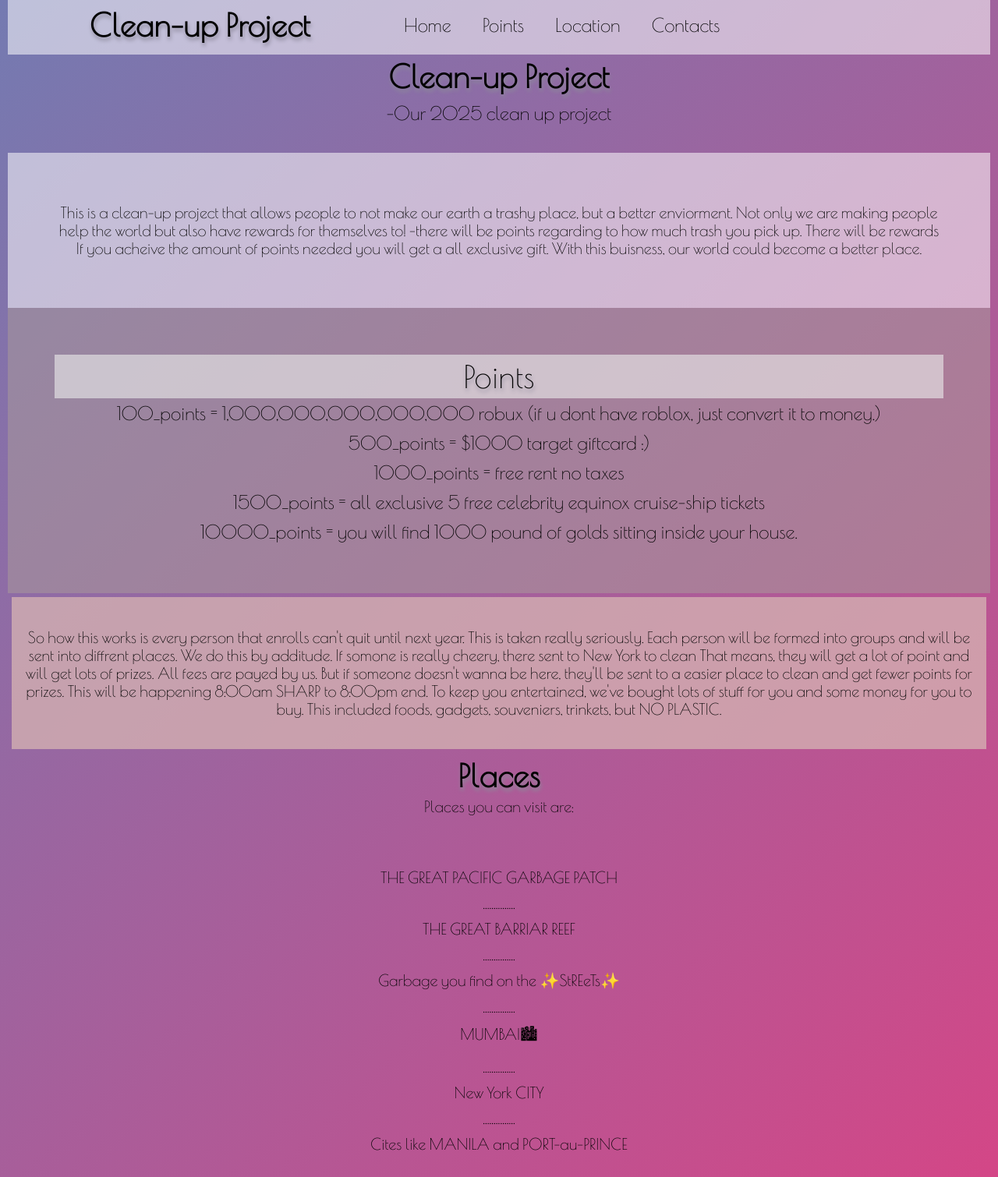
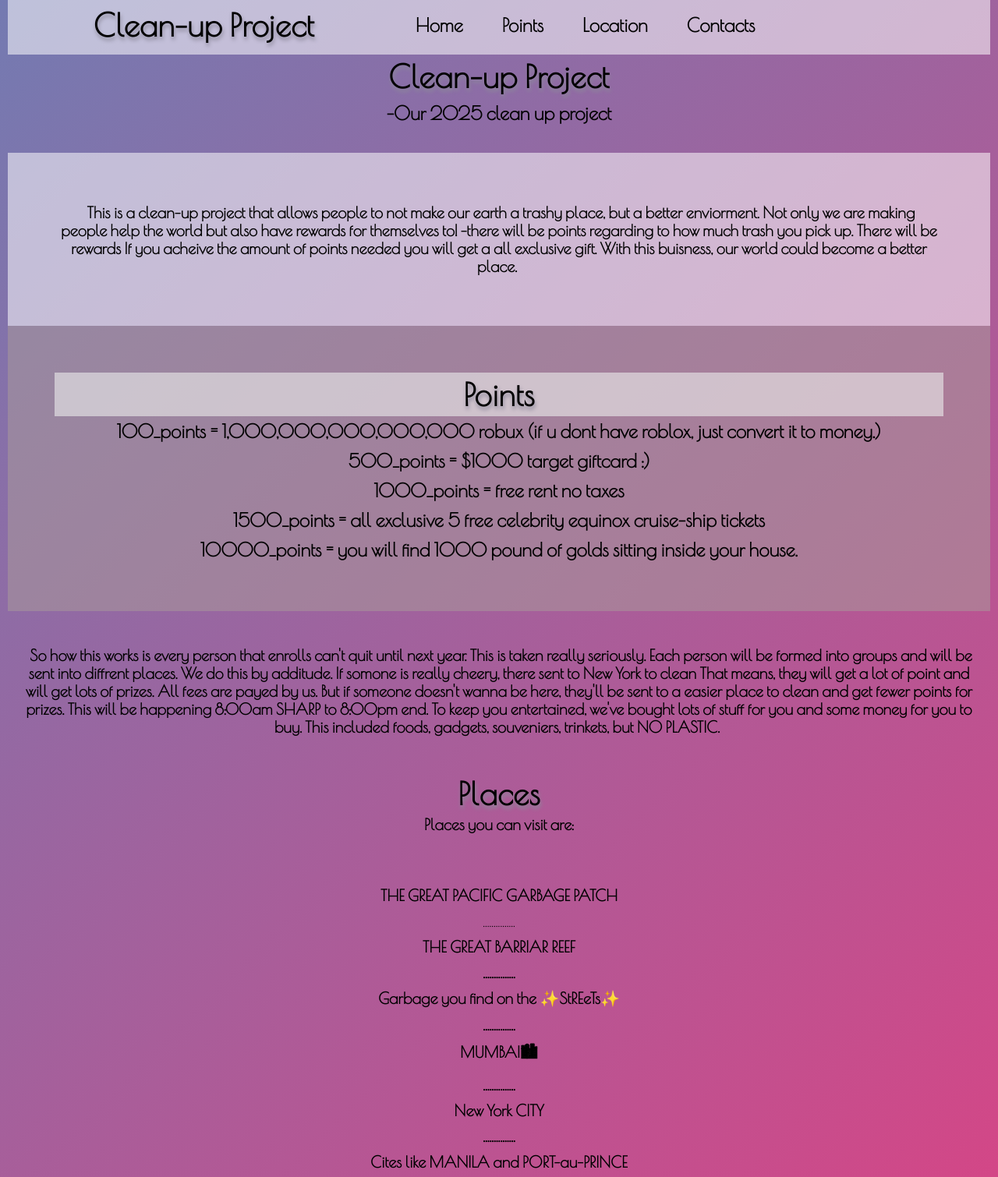
Before and after one commit to SnoopyVIBES/helping_comp, a plain HTML site: page index.html in a window 1280 px wide. Shown: the part 16-1526 px from the top of the page at 78% size. Drawn offline with nearby package versions, Linux system fonts and the light colour scheme.

Commit message:
uptated the bold text, changed slideshow img

```diff
--- a/index.html
+++ b/index.html
@@ -13,19 +13,19 @@
     <body>
 
         <nav>
-            <h1>Clean-up Project</h1>
+            <h1><b>Clean-up Project</b></h1>
             <ul>
                 <li>
-                    <a href="#home">Home</a>
+                    <a href="#home"><b>Home</b></a>
                 </li>
                 <li>
-                    <a href="#pointz">Points</a>
+                    <a href="#pointz"><b>Points</b></a>
                 </li>
                 <li>
-                    <a href="#location">Location</a>
+                    <a href="#location"><b>Location</b></a>
                 </li>
                 <li>
-                    <a href="#contacts">Contacts</a>
+                    <a href="#contacts"><b>Contacts</b></a>
                 </li>
             </ul>
         </nav>
@@ -35,62 +35,62 @@
 
 
 
-   <h1 id="home"> Clean-up Project</h1>
-   <h2>-Our 2025 clean up project</h2>
-   <marquee behavior="scroll" direction="left">discounts 💶</marquee>
+   <h1 id="home"><b> Clean-up Project</b></h1>
+   <h2><b>-Our 2025 clean up project</b></h2>
+   <marquee behavior="scroll" direction="left"><b>discounts 💶</b></marquee>
 
 
    <div id="box">
 
-   <p>This is a clean-up project that allows people to not make our earth a trashy place, but a
+   <p><b>This is a clean-up project that allows people to not make our earth a trashy place, but a
     better enviorment. Not only we are making people help the world but also have rewards for themselves
     to! -there will be points regarding to how much trash you pick up. There will be rewards If you acheive the amount of points needed
    you will get a all exclusive gift.
     With this buisness, our world could become a better place.
-   </p>
+</b></p>
 </div>
 
 <div id="pointz">
 
-<h1 id="point">Points</h1>
-<h2> 100_points = 1,000,000,000,000,000 robux (if u dont have roblox, just convert it to money.)</h2>
-<h2> 500_points = $1000 target giftcard :)                                                      </h2>
-<h2> 1000_points = free rent no taxes                                                           </h2>
-<h2> 1500_points = all exclusive 5 free celebrity equinox cruise-ship tickets                   </h2>
-<h2> 10000_points = you will find 1000 pound of golds sitting inside your house.                 </h2>
+<h1 id="point"><b>Points</b></h1>
+<h2><b> 100_points = 1,000,000,000,000,000 robux (if u dont have roblox, just convert it to money.)</b></h2>
+<h2><b> 500_points = $1000 target giftcard :)                                                      </b></h2>
+<h2><b> 1000_points = free rent no taxes                                                           </b></h2>
+<h2><b> 1500_points = all exclusive 5 free celebrity equinox cruise-ship tickets                   </b></h2>
+<h2><b> 10000_points = you will find 1000 pound of golds sitting inside your house.            </b></h2>
 </div>
     <div>
       <div id="work">
 
-        <h5>So how this works is every person that enrolls can't quit until next year. This is taken really seriously. Each person will be formed into groups and will
+        <h5><b>So how this works is every person that enrolls can't quit until next year. This is taken really seriously. Each person will be formed into groups and will
             be sent into diffrent places. We do this by additude. If somone is really cheery, there sent to New York to clean That means, they will get a lot of point and will get lots of prizes. All fees are payed by us. But if someone doesn't
             wanna be here, they'll be sent to a easier place to clean and get fewer points for prizes. This will be happening 8:00am SHARP to 8:00pm end. To keep you entertained,
             we've bought lots of stuff for you and some money for you to buy. This included foods, gadgets, souveniers, trinkets, but NO PLASTIC.
-        </h5>
+        </b></h5>
       </div>
 
 
         <div id="places">
-         <h1>Places</h1>
-         <p>Places you can visit are:</p>
+         <h1><b>Places</b></h1>
+         <p><b>Places you can visit are:</b></p>
 
 
         </div>
 
 
-        <p>THE GREAT PACIFIC GARBAGE PATCH</p>
+        <p><b>THE GREAT PACIFIC GARBAGE PATCH</b></p>
         <p> ...............</p>
 
-        <p>THE GREAT BARRIAR REEF</p>
-        <p> ...............</p>
-          <p>Garbage you find on the ✨StREeTs✨</p>
-          <p> ...............</p>
-          <p>MUMBAI🏙</p>
-          <p> ...............</p>
+        <p><b>THE GREAT BARRIAR REEF</b></p>
+        <p><b> ...............</b></p>
+          <p><b>Garbage you find on the ✨StREeTs✨</b></p>
+          <p><b> ...............</b></p>
+          <p><b>MUMBAI🏙</b></p>
+          <p><b> ...............</b></p>
 
-        <p>New York CITY</p>
-        <p> ...............</p>
-        <p>Cites like MANILA and PORT-au-PRINCE</p>
+        <p><b>New York CITY</b></p>
+        <p><b> ...............</b></p>
+        <p><b>Cites like MANILA and PORT-au-PRINCE</b></p>
 
 
 
@@ -129,38 +129,38 @@
 
 
 
-<h2 id="contacts">MEET OUR TEAM</h2>
+<h2 id="contacts"><b>MEET OUR TEAM</b></h2>
 
 <div class="row">
     <div class="container">
     <img src="image copy.png" alt="Avatar" class="image" style="width:80%; height: 80%;">
     <div class="middle">
-      <div class="text">Meet Katherine: She'll help the world for anything. She keeps land clean and natural. So far she's earned 1,000 points using our project!</div>
+      <div class="text"><b>Meet Katherine: She'll help the world for anything. She keeps land clean and natural. So far she's earned 1,000 points using our project!</b></div>
     </div>
   </div>
   <div class="container">
       <img src="man1.png" alt="Avatar" class="image" style="width: 80%; height: 80%;">
       <div class="middle">
-        <div class="text">Meet John: He'll clean up any piece of trash in his way. Almost like a vacaum, but does a vacaum get credit for cleaning? I don't think so but John uses our program and gets more than 1,500 in a year!</div>
-      </div>
+        <div class="text"><b>Meet John: He'll clean up any piece of trash in his way. Almost like a vacaum, but does a vacaum get credit for cleaning? I don't think so but John uses our program and gets more than 1,500 in a year!</div>
+        </b></div>
     </div>
     <div class="container">
         <img src="girl3-modified.png" alt="Avatar" class="image" style="width: 80%; height: 80%;">
         <div class="middle">
-          <div class="text">Meet Molly: She helps the world almost every day. All she has to do is make sure the world is nice and tidy to earn satisfaction and even awesome prizes from us.</div>
+          <div class="text"><b>Meet Molly: She helps the world almost every day. All she has to do is make sure the world is nice and tidy to earn satisfaction and even awesome prizes from us.</b></div>
         </div>
       </div>
 </div>
 
 <div class="maps">
-    <h2 id="location">Come visit us at:</h2>
+    <h2 id="location"><b>Come visit us at:</b></h2>
     <iframe src="https://www.google.com/maps/embed?pb=!1m14!1m12!1m3!1d25254.255331824428!2d-121.9330048!3d37.701320450000004!2m3!1f0!2f0!3f0!3m2!1i1024!2i768!4f13.1!5e0!3m2!1sen!2sus!4v1741744106328!5m2!1sen!2sus" width="100%" height="450" style="border:0;" allowfullscreen="" loading="lazy" referrerpolicy="no-referrer-when-downgrade"></iframe>
 </div>
 
 
 
 
-<div class="credits"></div>
+
 
 
     </body>
--- a/style.css
+++ b/style.css
@@ -157,6 +157,8 @@ font-size:20px;
         color: beige;
     }
 
+
+
     nav ul{
         display: flex;
         margin-left: 100px;
@@ -196,9 +198,9 @@ font-size:20px;
 
     }
 
-    #work{
+    /* #work{
         background:#d5b2b2c6;
-    }
+    } */
 
 
 
@@ -257,8 +259,3 @@ font-size:20px;
     .maps{
         text-align:center;
     }
-
-    #location{
-
-
-    }
```
Also changed, not shown: hand.jpg.
